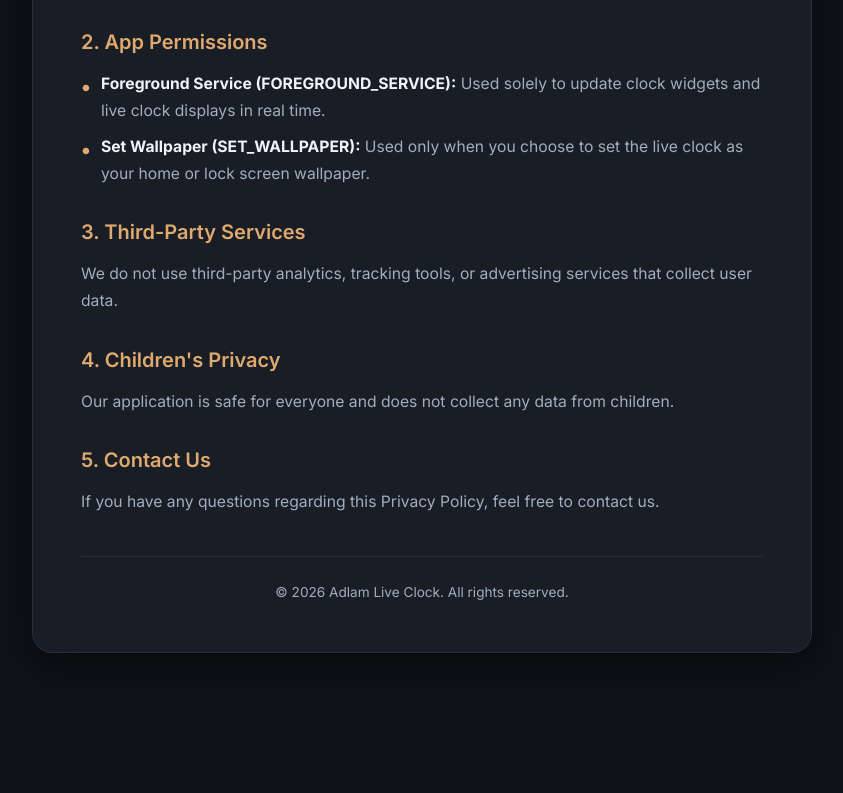
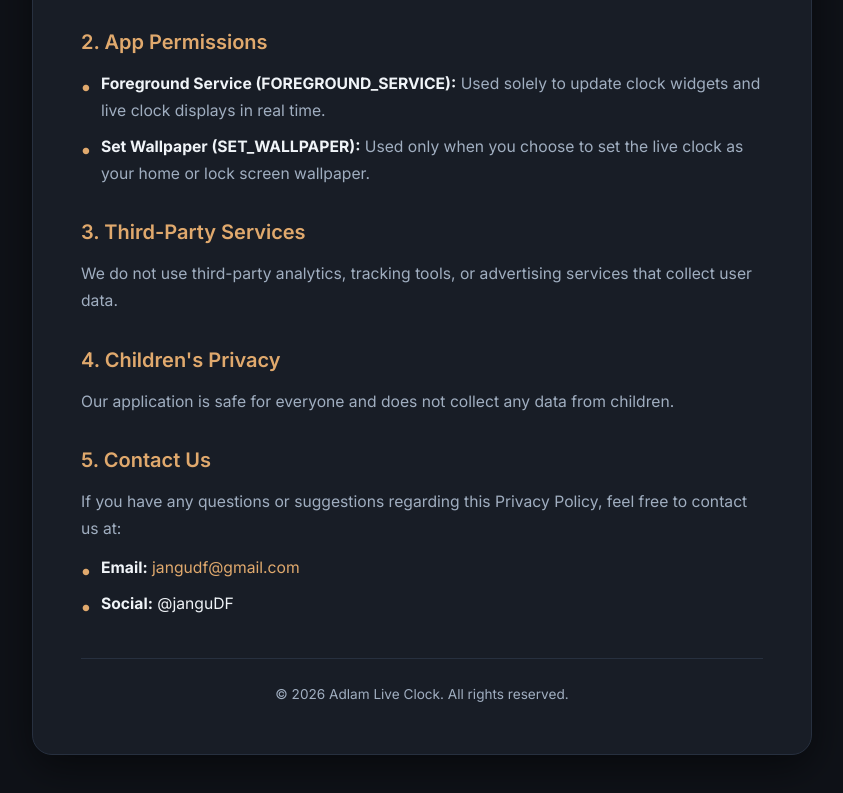
Before and after one commit to sagcisse/adlam-clock-privacy, a plain HTML site: page index.html in a window 1280 px wide. Shown: the part 463-1256 px from the top of the page, without its empty margins (218-1061 px from the left). Before the commit the page ends 1156 px from the top, so only its background shows below. Drawn offline with Linux system fonts and the light colour scheme.

Commit message:
Update index.html

```diff
--- a/index.html
+++ b/index.html
@@ -189,8 +189,13 @@
         <section>
             <h2>5. Contact Us</h2>
             <p>
-                If you have any questions regarding this Privacy Policy, feel free to contact us.
+                If you have any questions or suggestions regarding this Privacy Policy, feel free to contact us at:
             </p>
+
+            <ul>
+                <li><strong>Email:</strong> <a href="mailto:jangudf@gmail.com" style="color: var(--accent-color); text-decoration: none;">jangudf@gmail.com</a></li>
+                <li><strong>Social:</strong> <span style="color: var(--text-primary);">@janguDF</span></li>
+            </ul>
         </section>
 
         <footer>
```
